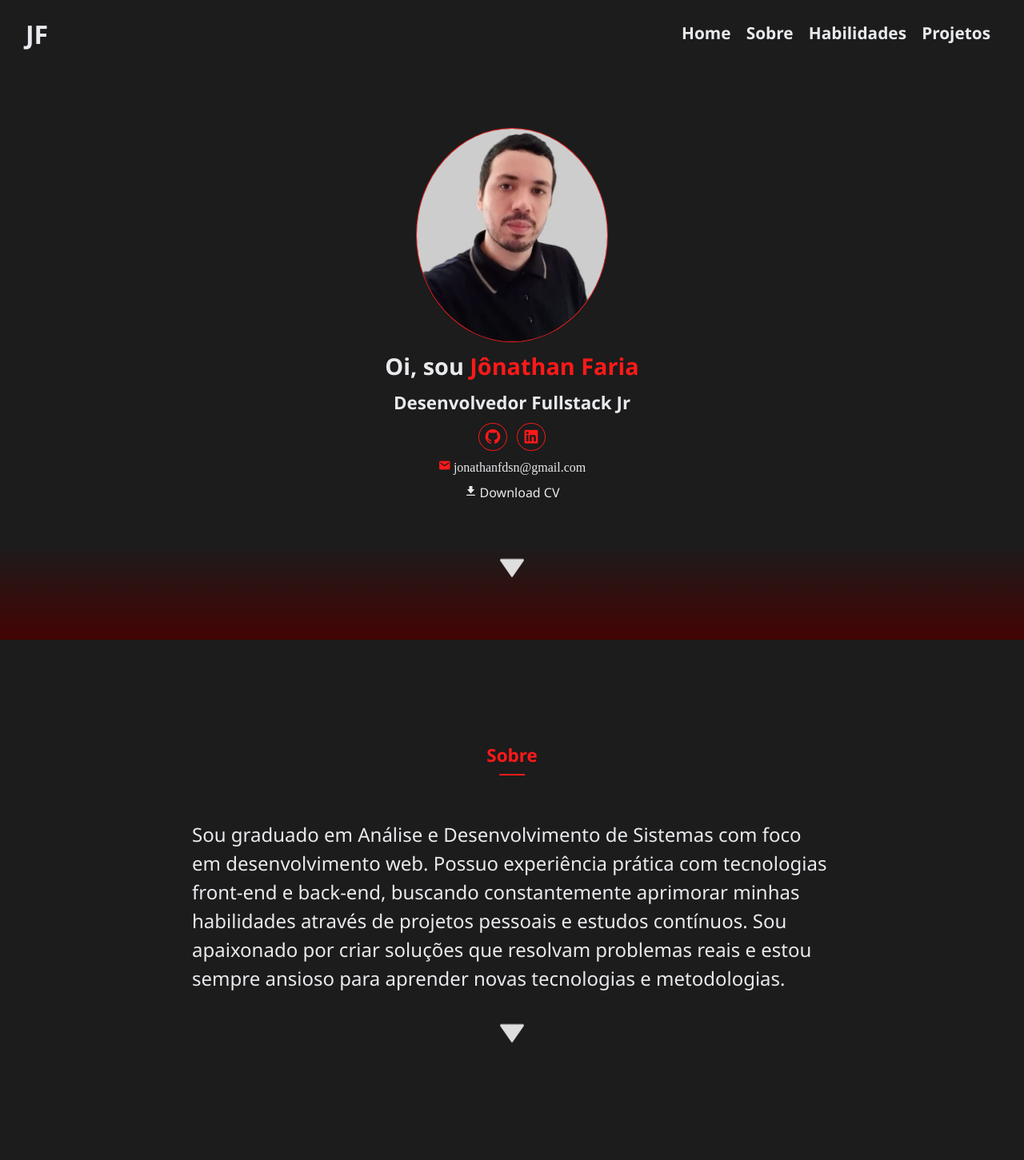
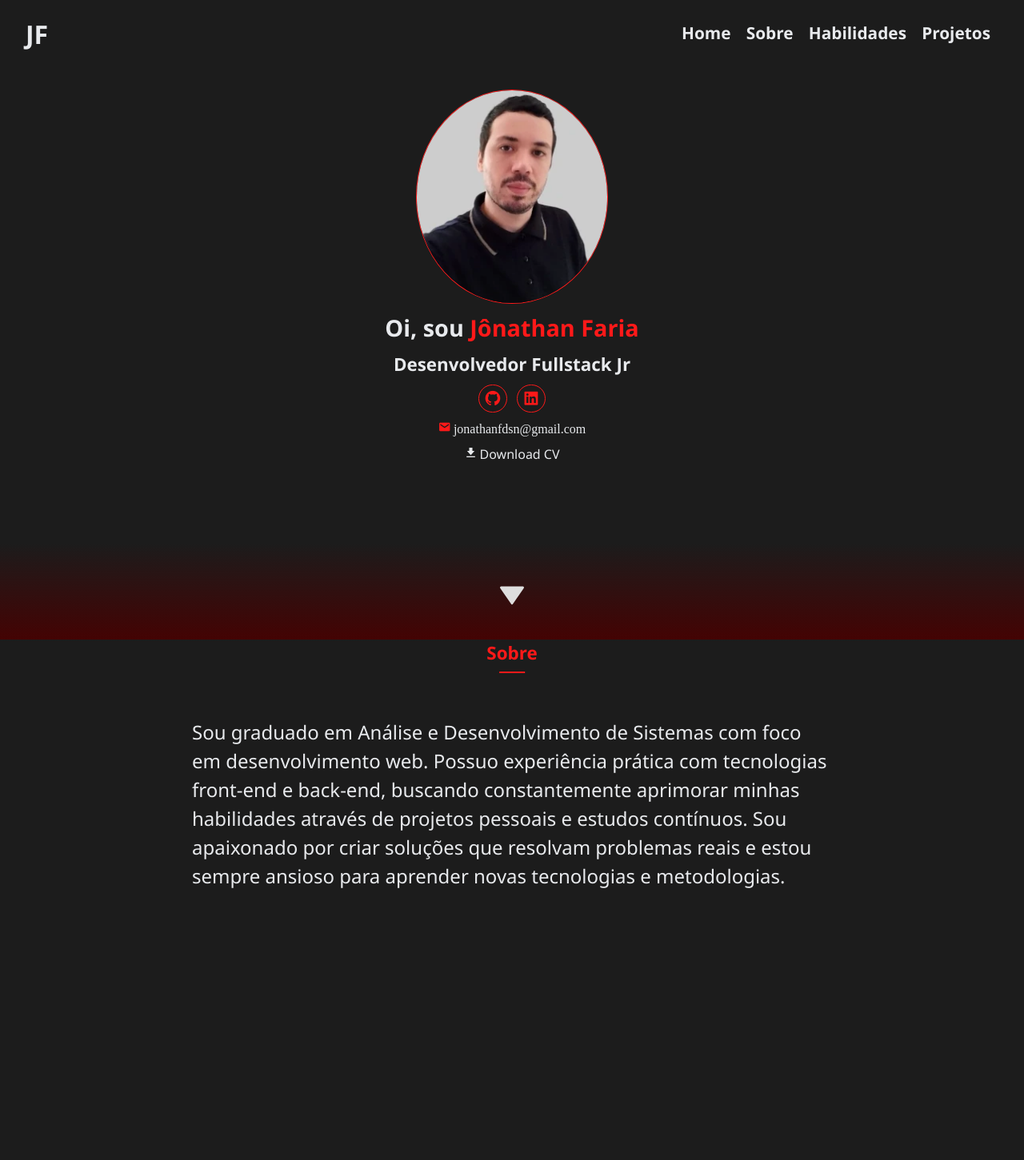
Before and after one commit to jfdsn/Meu-portfolio, a Next.js app: page / in a window 1280 px wide. Shown: the top 1451 px of the page at 80% size. Built offline with nearby package versions, Linux system fonts and the light colour scheme.

Commit message:
refactor: Add aos library for animations and update styles in HomePage component

```diff
--- a/package.json
+++ b/package.json
@@ -9,6 +9,7 @@
     "lint": "next lint"
   },
   "dependencies": {
+    "aos": "^2.3.4",
     "embla-carousel-react": "^8.6.0",
     "eslint": "8.56.0",
     "eslint-config-next": "14.2.26",
--- a/src/components/HomePage.jsx
+++ b/src/components/HomePage.jsx
@@ -40,7 +40,7 @@ export const HomePage = ({ profile }) => {
             <section id="about" className="about-section">
                 <h3>Sobre</h3>
                 <div className="container">
-                    <div className="about-content">
+                    <div className="about-content" data-aos="fade-up">
                         {profile.about}
                     </div>
                 </div>
--- a/src/components/ProjectListPage.jsx
+++ b/src/components/ProjectListPage.jsx
@@ -31,9 +31,11 @@ export const ProjectListPage = ({ projects }) => {
             <div className="cards-container">
                 {projects.map(p => {
                     const mainTechs = getMainTechnology(p.technologies);
+                    let animationDelay = 200;
+                    const delaySum = 50;
 
                     return (
-                        <div className="card" key={p.id} style={{
+                        <div className="card" data-aos="fade-left" data-aos-delay={animationDelay + delaySum * p.id} key={p.id} style={{
                             backgroundImage: `linear-gradient(rgba(68, 3, 3, 0.65), rgba(29, 24, 24, 0.7), transparent), url(${getBackgroundImage(p.type)})`,
                             backgroundSize: 'cover',
                             backgroundPosition: 'center'
--- a/src/pages/_app.js
+++ b/src/pages/_app.js
@@ -1,7 +1,19 @@
 import '@/styles/style.sass'
 import { MainLayout } from '@/components/MainLayout'
+import { useEffect } from 'react'
+import AOS from 'aos';
+import 'aos/dist/aos.css';
+
 
 export default function App({ Component, pageProps }) {
+  useEffect(() => {
+    AOS.init({
+      duration: 800,
+      easing: 'ease-in-out',
+      once: true,
+    });
+  }, []);
+
   return (
     <MainLayout>
         <Component {...pageProps} />
--- a/src/styles/actionBtn.sass
+++ b/src/styles/actionBtn.sass
@@ -1,8 +1,8 @@
 .action-btn
-    display: block
     margin-right: auto
     margin-left: auto
-    margin-top: 2rem
+    margin-top: auto
+    margin-bottom: 2rem
     text-decoration: none
     cursor: pointer
     svg
--- a/src/styles/homepage.sass
+++ b/src/styles/homepage.sass
@@ -3,7 +3,8 @@
     min-height: 100vh
     display: flex
     flex-direction: column
-    gap: 2rem
+    justify-content: center
+    padding-top: 5rem
     width: 100%
     .hero-content
         display: flex
@@ -11,7 +12,6 @@
         justify-content: center
         align-items: center
         margin-top: 2rem
-        height: 100%
         width: 100%
         gap: 0.5rem
         img
@@ -58,10 +58,12 @@
 
 /*About section*/
 .about-section
+    min-height: 100vh
     display: flex
     flex-direction: column
     align-items: center
-    min-height: 100vh
+    justify-content: center
+    padding-bottom: 5rem
     width: 100%
     h3
         color: $light-red
@@ -81,6 +83,7 @@
         display: flex
         align-items: center
         justify-content: center
+        padding: 0 1rem
         width: 100%
         .about-content
             max-width: 800px
--- a/src/styles/layout.sass
+++ b/src/styles/layout.sass
@@ -9,7 +9,6 @@ main
     justify-content: center
     align-items: center
     min-height: calc(100vh - 150px)
-    padding: 8rem 1rem
 
 footer
     display: flex
--- a/src/styles/projectlistpage.sass
+++ b/src/styles/projectlistpage.sass
@@ -1,6 +1,7 @@
 //Main content projectList page
 .title
     align-self: flex-start
+    padding-top: 5rem
     margin-bottom: 2rem
     margin-left: 4rem
     position: relative
--- a/src/styles/style.sass
+++ b/src/styles/style.sass
@@ -133,9 +133,6 @@
                     font-size: 0.8rem
 
 @media (max-width: $small)
-    main
-        padding: 6rem 0.5rem
-
     .title
         margin-left: 1rem
 
```
Also changed, not shown: 1 other file (tests, documents, lock files or other folders).
